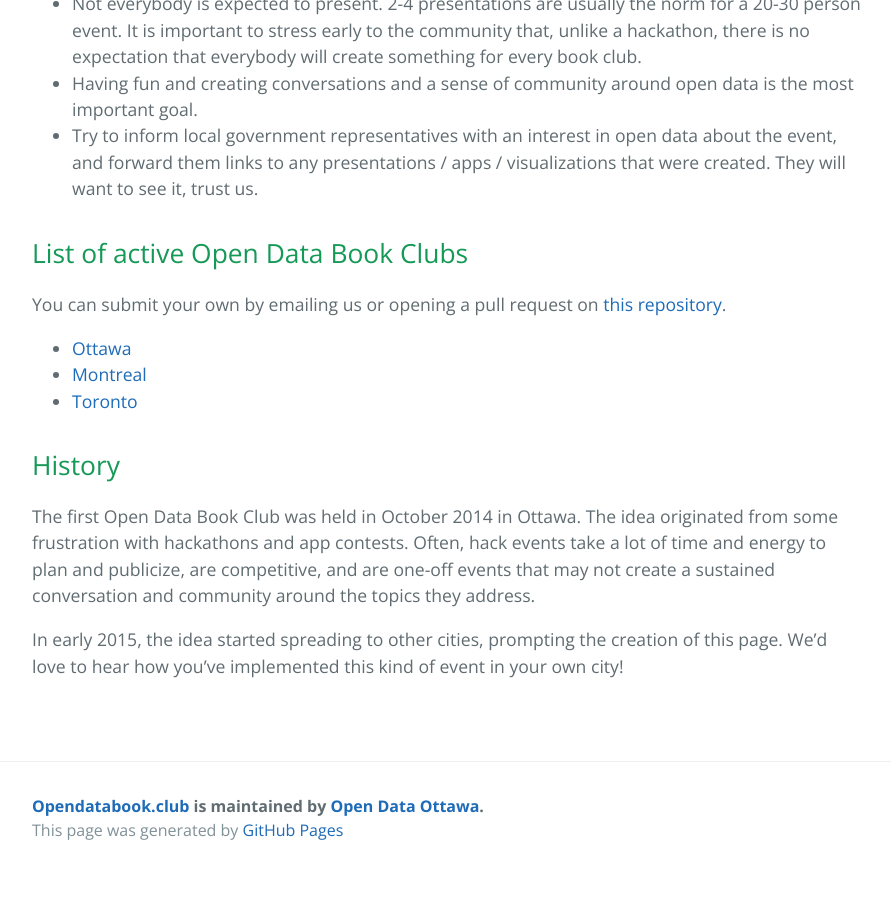
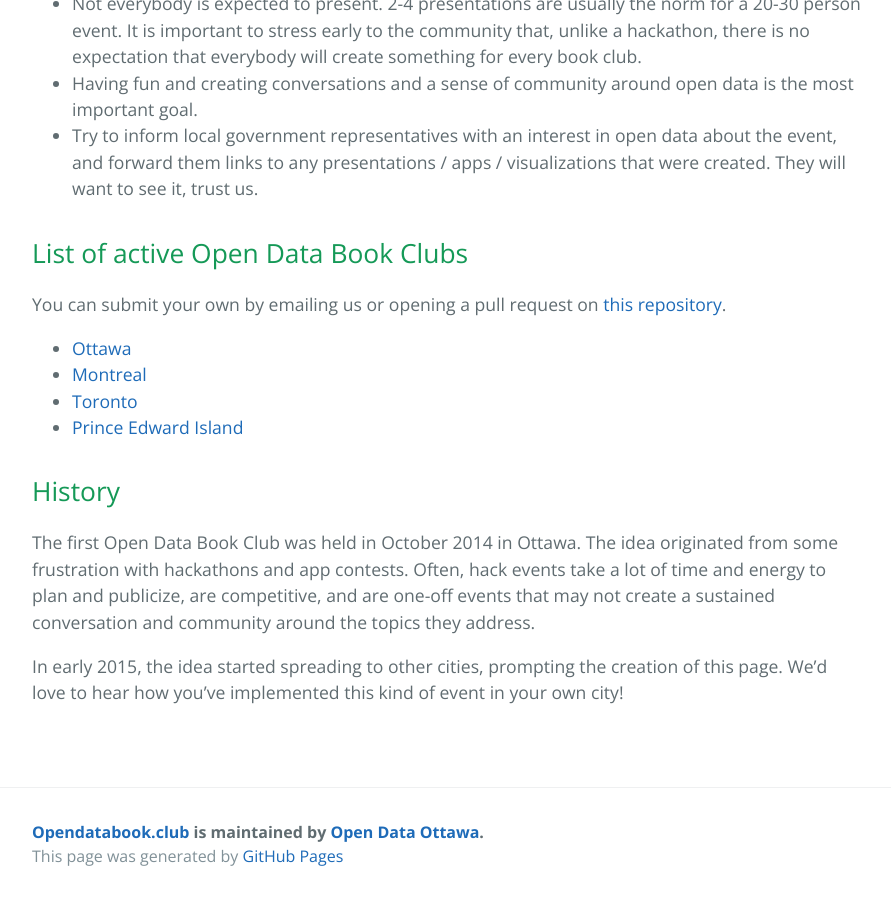
Before and after one commit to deniszgonjanin/opendatabook.club, a Jekyll site: the page built from index.md, in a window 1280 px wide and 900 px high, scrolled down 1825 px. Shown: the whole window, without its empty margins (192-1083 px from the left). Built offline with Jekyll 4.4.1, drawn with Linux system fonts in a browser that asks for light colours; before the commit the page ends 2699 px from its top, so only the background shows below that.

Commit message:
adding Prince Edward Island

```diff
--- a/_includes/content.md
+++ b/_includes/content.md
@@ -49,6 +49,7 @@ You can submit your own by emailing us or opening a pull request on [this reposi
 - [Ottawa](http://www.meetup.com/Open-Data-Ottawa/)
 - [Montreal](http://www.meetup.com/mtldata/)
 - [Toronto](http://www.meetup.com/opentoronto/)
+- [Prince Edward Island](http://www.meetup.com/Open-Data-PEI/)
 
 ## History
 The first Open Data Book Club was held in October 2014 in Ottawa. The idea originated from some frustration with hackathons and app contests. Often, hack events take a lot of time and energy to plan and publicize, are competitive, and are one-off events that may not create a sustained conversation and community around the topics they address.
```
